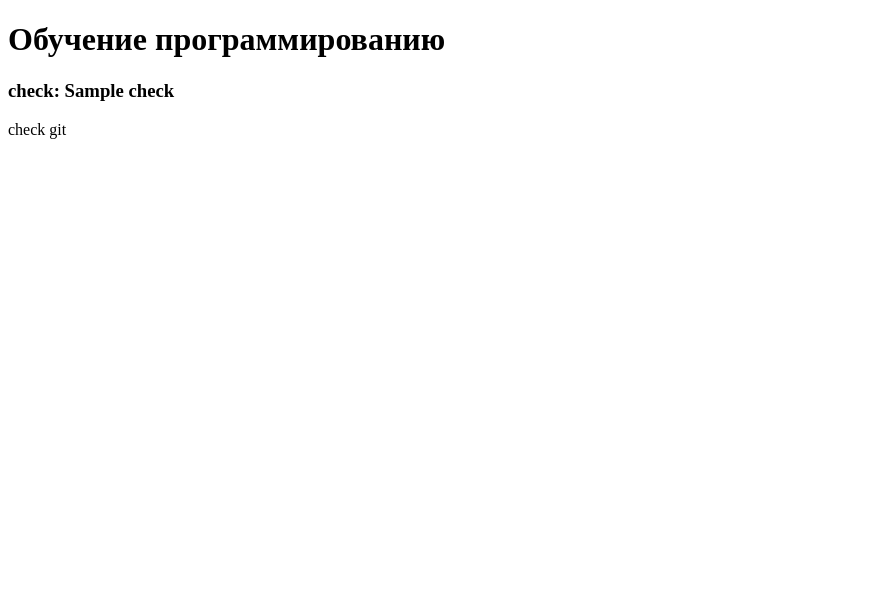
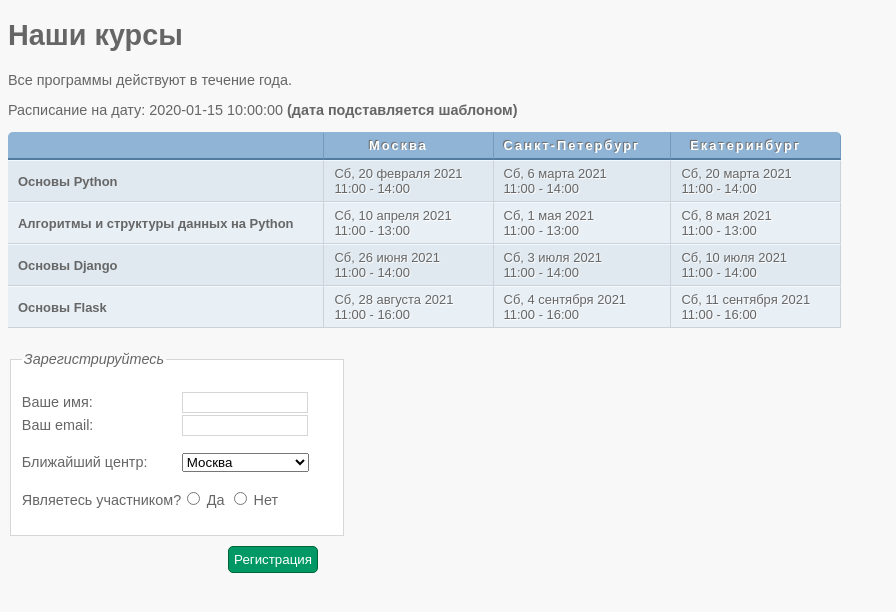
Before and after one commit to BenaXskope/benax_webapp_project, a Python web app: template templates/index.html in a window 1280 px wide. Shown: the top 612 px of the page, without its empty margins (0-896 px from the left). Run offline with Jinja, Linux system fonts and the light colour scheme; the template is opened without the code that fills it: most values are stand-ins (such as "Sample title", 1, 10 or a date in 2020).

Commit message:
lesson2 done

```diff
--- a/benaxfrwork/templates.py
+++ b/benaxfrwork/templator.py
@@ -1,5 +1,5 @@
+from jinja2 import Template
 import os
-from jinja2 import Template
 
 
 def render(template_name, folder='templates', **kwargs):
--- a/templates/index.html
+++ b/templates/index.html
@@ -1,12 +1,143 @@
 <!DOCTYPE html>
-<html lang="en">
-<head>
-    <meta charset="UTF-8">
-    <title>Index</title>
-</head>
-<body>
-    <h1>Обучение программированию</h1>
-    <h3>check: {{check}}</h3>
-    <p>check git</p>
-</body>
+<html>
+	<head>
+		<title>Школа программирования</title>
+		<style type="text/css">
+			body {
+				font-family: Arial, Verdana, sans-serif;
+				font-size: 90%;
+				color: #666;
+				background-color: #f8f8f8;}
+			li {
+				list-style-image: url("images/icon-plus.png");
+				line-height: 1.6em;}
+			table {
+				border-spacing: 0px;}
+			th, td {
+				padding: 5px 30px 5px 10px;
+				border-spacing: 0px;
+				font-size: 90%;
+				margin: 0px;}
+			th, td {
+				text-align: left;
+				background-color: #e0e9f0;
+				border-top: 1px solid #f1f8fe;
+				border-bottom: 1px solid #cbd2d8;
+				border-right: 1px solid #cbd2d8;}
+			tr.head th {
+				color: #fff;
+				background-color: #90b4d6;
+				border-bottom: 2px solid #547ca0;
+				border-right: 1px solid #749abe;
+				border-top: 1px solid #90b4d6;
+				text-align: center;
+				text-shadow: -1px -1px 1px #666666;
+				letter-spacing: 0.15em;}
+			td {
+				text-shadow: 1px 1px 1px #ffffff;}
+			tr.even td, tr.even th {
+				background-color: #e8eff5;}
+			tr.head th:first-child {
+				-webkit-border-top-left-radius: 5px;
+				-moz-border-radius-topleft: 5px;
+				border-top-left-radius: 5px;}
+			tr.head th:last-child {
+				-webkit-border-top-right-radius: 5px;
+				-moz-border-radius-topright: 5px;
+				border-top-right-radius: 5px;}
+			fieldset {
+				width: 310px;
+				margin-top: 20px;
+				border: 1px solid #d6d6d6;
+				background-color: #ffffff;
+				line-height: 1.6em;}
+			legend {
+				font-style: italic;
+				color: #666666;}
+			input[type="text"] {
+				width: 120px;
+				border: 1px solid #d6d6d6;
+				padding: 2px;
+				outline: none;}
+			input[type="text"]:focus,
+			input[type="text"]:hover {
+				background-color: #d0e2f0;
+				border: 1px solid #999999;}
+			input[type="submit"] {
+				border: 1px solid #006633;
+				background-color: #009966;
+				color: #ffffff;
+				border-radius: 5px;
+				padding: 5px;
+				margin-top: 10px;}
+			input[type="submit"]:hover {
+				border: 1px solid #006633;
+				background-color: #00CC33;
+				color: #ffffff;
+				cursor: pointer;}
+			.title {
+				float: left;
+				width: 160px;
+				clear: left;}
+			.submit {
+				width: 310px;
+				text-align: right;}
+		</style>
+	</head>
+	<body>
+		<h1>Наши курсы</h1>
+		<p>Все программы действуют в течение года.</p>
+		<p>Расписание на дату: {{date}} <b>(дата подставляется шаблоном)</b></p>
+		<table>
+			<tr class="head">
+				<th></th>
+				<th>Москва</th>
+				<th>Санкт-Петербург</th>
+				<th>Екатеринбург</th>
+			</tr>
+			<tr>
+				<th>Основы Python</th>
+				<td>Сб, 20 февраля 2021<br />11:00 - 14:00</td>
+				<td>Сб, 6 марта 2021<br />11:00 - 14:00</td>
+				<td>Сб, 20 марта 2021<br />11:00 - 14:00</td>
+			</tr>
+			<tr class="even">
+				<th>Алгоритмы и структуры данных на Python</th>
+				<td>Сб, 10 апреля 2021<br />11:00 - 13:00</td>
+				<td>Сб, 1 мая 2021<br />11:00 - 13:00</td>
+				<td>Сб, 8 мая 2021<br />11:00 - 13:00</td>
+			</tr>
+			<tr>
+				<th>Основы Django</th>
+				<td>Сб, 26 июня 2021<br />11:00 - 14:00</td>
+				<td>Сб, 3 июля 2021<br />11:00 - 14:00</td>
+				<td>Сб, 10 июля 2021<br />11:00 - 14:00</td>
+			</tr>
+			<tr class="even">
+				<th>Основы Flask</th>
+				<td>Сб, 28 августа 2021<br />11:00 - 16:00</td>
+				<td>Сб, 4 сентября 2021<br />11:00 - 16:00</td>
+				<td>Сб, 11 сентября 2021<br />11:00 - 16:00</td>
+			</tr>
+		</table>
+		<form action="" method="post">
+			<fieldset>
+				<legend>Зарегистрируйтесь</legend>
+				<p><label class="title" for="name">Ваше имя:</label>
+					 <input type="text" name="name" id="name"><br />
+					 <label class="title" for="email">Ваш email:</label>
+					 <input type="text" name="email" id="email"></p>
+				<p><label for="location" class="title">Ближайший центр:</label>
+					 <select name="location" id="location">
+						 <option value="mow">Москва</option>
+						 <option value="spb">Санкт-Петербург</option>
+						 <option value="ekb">Екатеринбург</option>
+					 </select></p>
+				<span class="title">Являетесь участником?</span>
+				<label><input type="radio" name="member" value="yes" /> Да</label>
+				<label><input type="radio" name="member" value="no" /> Нет</label></p>
+			</fieldset>
+ 	    <div class="submit"><input type="submit" value="Регистрация" /></div>
+		</form>
+	</body>
 </html>
```
Also changed, not shown: benaxfrwork/core.py (deleted, +0 -32 lines), benaxfrwork/main.py (added, +62 -0 lines), benaxfrwork/requests.py (added, +80 -0 lines), main.py (deleted, +0 -25 lines), run.py (added, +9 -0 lines), urls.py (added, +19 -0 lines), views.py (+7 -8 lines).
